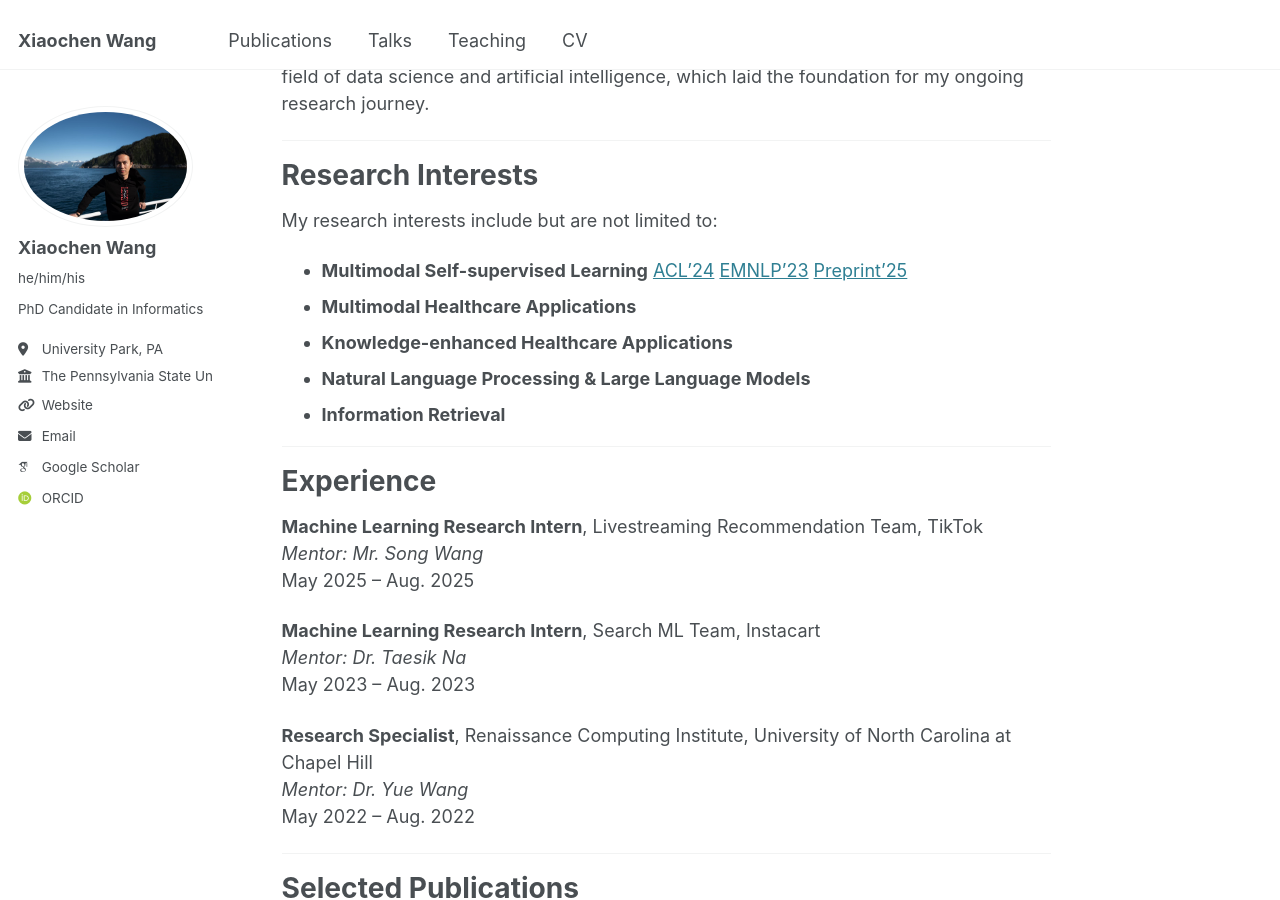
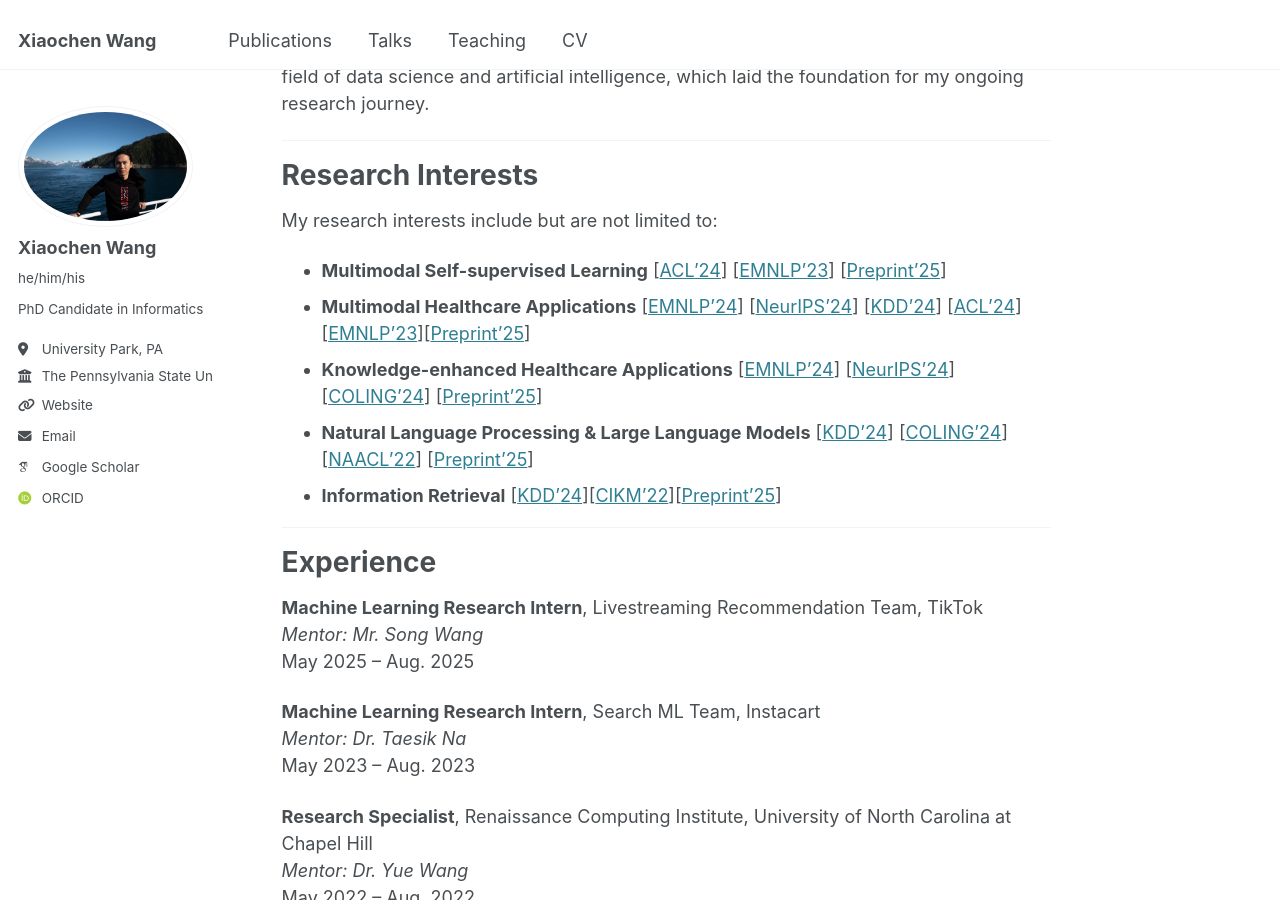
Before and after one commit to XiaochenWang-PSU/XiaochenWang-PSU.github.io, a Jekyll site: the page built from _pages/about.md, in a window 1280 px wide and 900 px high, scrolled down 433 px. Built offline with Jekyll 4.4.1, drawn with Linux system fonts in a browser that asks for light colours; some web fonts are replaced.

Commit message:
Update about.md

```diff
--- a/_pages/about.md
+++ b/_pages/about.md
@@ -22,11 +22,11 @@ Prior to joining Penn State, I received my Master’s degree in Information Scie
 
 My research interests include but are not limited to:
 
-- **Multimodal Self-supervised Learning** [ACL'24](https://aclanthology.org/2024.acl-long.199.pdf) [EMNLP'23](https://aclanthology.org/2023.emnlp-main.171.pdf) [Preprint'25](https://arxiv.org/pdf/2506.00261?)
-- **Multimodal Healthcare Applications**
-- **Knowledge-enhanced Healthcare Applications**
-- **Natural Language Processing & Large Language Models**
-- **Information Retrieval**
+- **Multimodal Self-supervised Learning** \[[ACL'24](https://aclanthology.org/2024.acl-long.199.pdf)\] \[[EMNLP'23](https://aclanthology.org/2023.emnlp-main.171.pdf)\] \[[Preprint'25](https://arxiv.org/pdf/2506.00261?)\]
+- **Multimodal Healthcare Applications** \[[EMNLP'24](https://arxiv.org/pdf/2408.10276)\] \[[NeurIPS'24](https://arxiv.org/pdf/2408.09227)\] \[[KDD'24](https://dl.acm.org/doi/pdf/10.1145/3637528.3671836?casa_token=LfBCK1wlqL4AAAAA:RsePsT3N16YOUuBM4MvtBS0s_stY8YoRSmEtM_4DyrooaMCIELtWlbia6BiRUOKSbVu8BdXBbgPugw)\] \[[ACL'24](https://aclanthology.org/2024.acl-long.199.pdf)\] \[[EMNLP'23](https://aclanthology.org/2023.emnlp-main.171.pdf)\]\[[Preprint'25](https://arxiv.org/pdf/2505.17214)\]
+- **Knowledge-enhanced Healthcare Applications** \[[EMNLP'24](https://arxiv.org/pdf/2408.10276)\] \[[NeurIPS'24](https://arxiv.org/pdf/2408.09227)\]\[[COLING'24](https://arxiv.org/pdf/2402.15700)\] \[[Preprint'25](https://arxiv.org/pdf/2505.17214)\]
+- **Natural Language Processing & Large Language Models** \[[KDD'24](https://dl.acm.org/doi/pdf/10.1145/3637528.3671630)\] \[[COLING'24](https://arxiv.org/pdf/2402.15700)\]\[[NAACL'22](https://aclanthology.org/2022.naacl-main.156.pdf)\] \[[Preprint'25](https://arxiv.org/pdf/2506.00261?)\]
+- **Information Retrieval** \[[KDD'24](https://dl.acm.org/doi/pdf/10.1145/3637528.3671630)\]\[[CIKM'22](https://ils.unc.edu/~wangyue/pub/CIKM2022-Hou.pdf)\]\[[Preprint'25](https://arxiv.org/pdf/2506.00261?)\]
 
 ---
 
```
